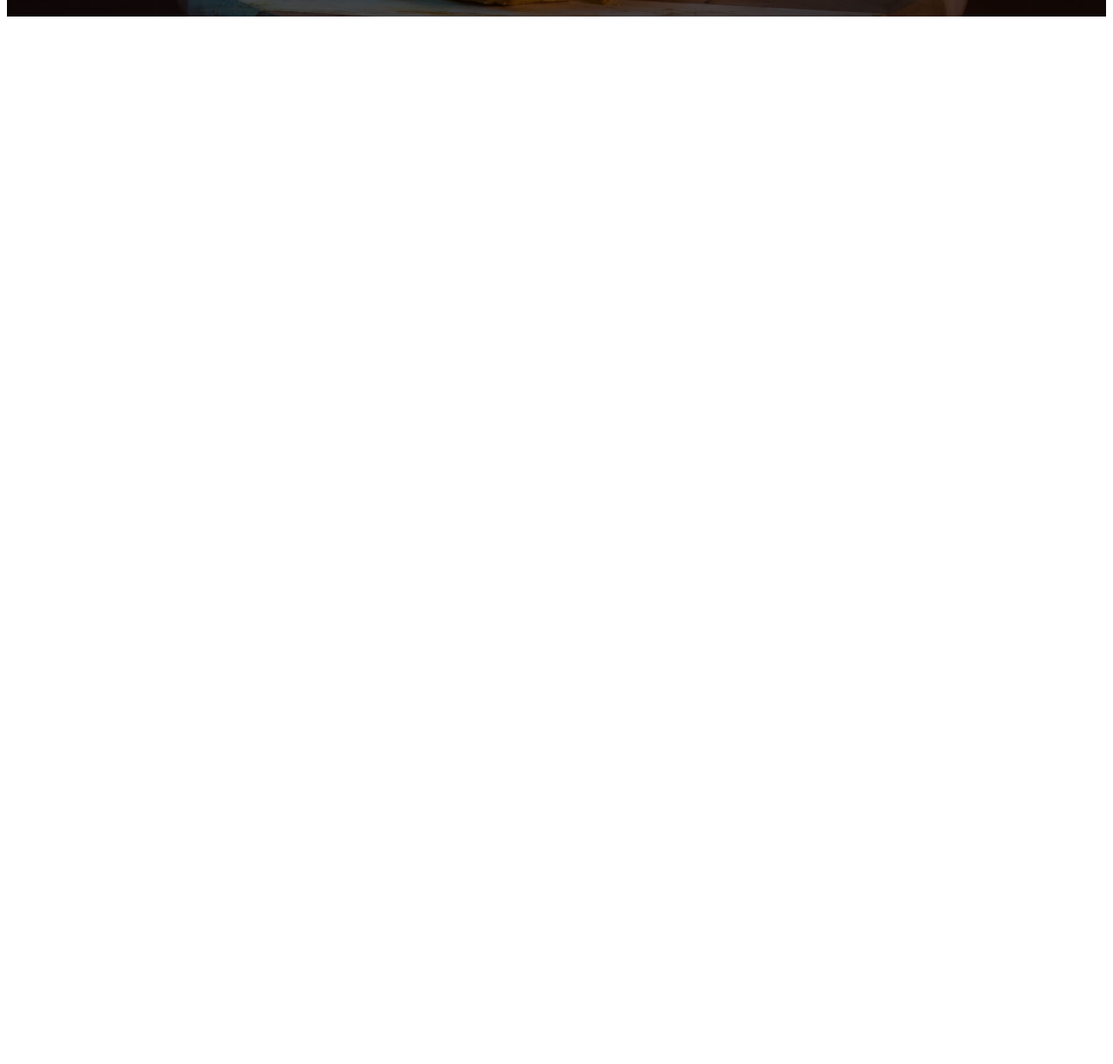
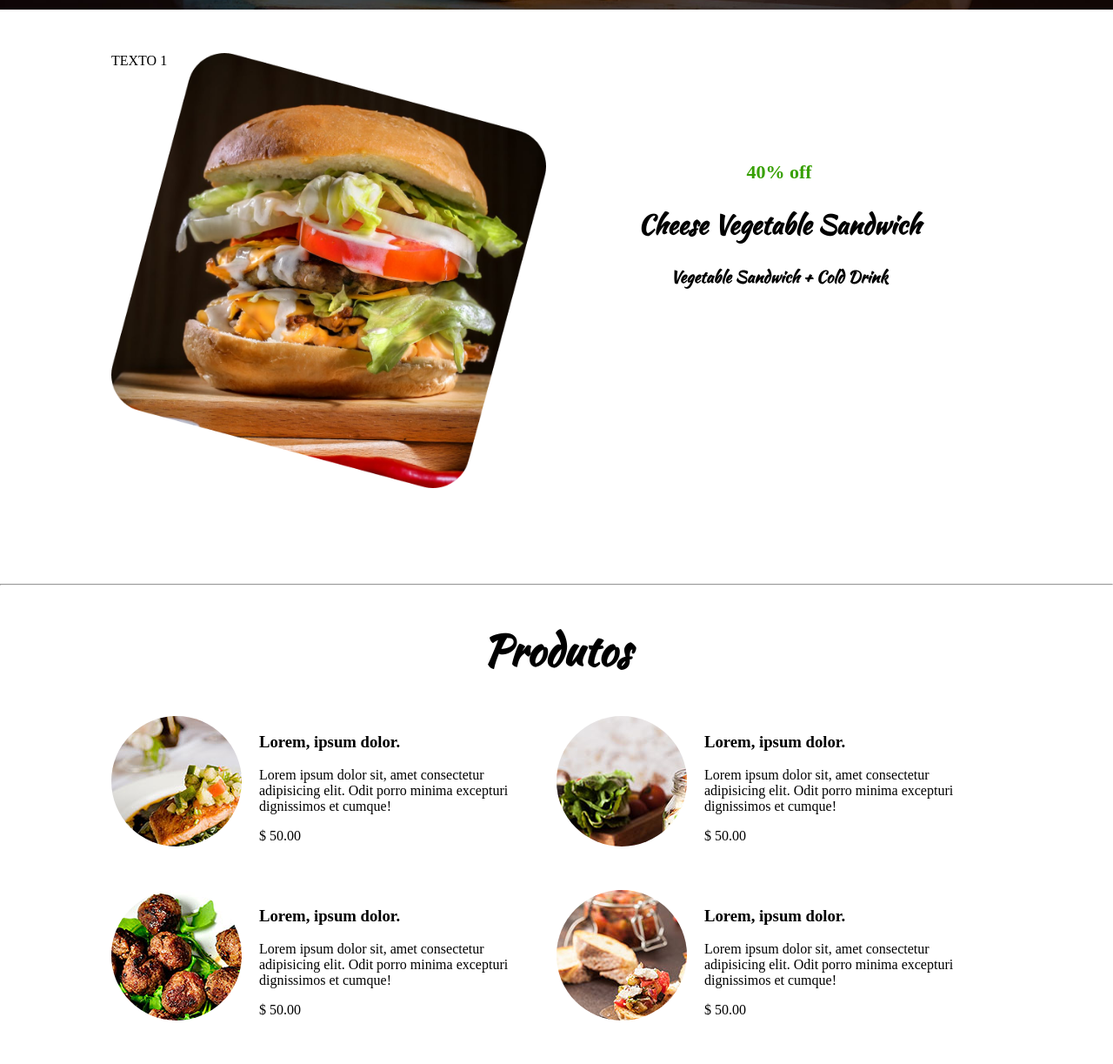
Before and after one commit to professornelcimariano/projeto_html_restaurante, a plain HTML site: page index.html in a window 1280 px wide. Shown: the part 569-1792 px from the top of the page at 87% size. Before the commit the page ends 800 px from the top, so only its background shows below. Drawn offline with Linux system fonts and the light colour scheme.

Commit message:
Commit com a inserção de imagens no projeto e criação da section menu

```diff
--- a/index.html
+++ b/index.html
@@ -1,4 +1,5 @@
 <!DOCTYPE html>
+<html lang="en">
 
 <head>
     <meta charset="UTF-8">
@@ -12,6 +13,10 @@
     <link href="https://fonts.googleapis.com/css2?family=Kaushan+Script&display=swap" rel="stylesheet">
 
     <style>
+        body {
+            margin: 0 !important;
+        }
+
         .menu {
             width: 100%;
             /* width = Largura */
@@ -61,6 +66,7 @@
             padding: 20px;
             /* background-color: #ff9100; */
 
+
         }
 
         .menu ul li a:hover {
@@ -75,6 +81,7 @@
             background-image: url('img/banner.jpg');
             background-size: cover;
             background-position: center;
+            margin-bottom: 50px;
 
         }
 
@@ -90,6 +97,92 @@
             margin-top: 0;
             font-family: 'Kaushan Script', cursive;
             font-weight: 100;
+        }
+
+        .container {
+            width: 80%;
+            margin: auto;
+            /* background-color: #91c76d; */
+            min-height: 300px;
+            display: flex;
+        }
+
+        .mkt {}
+
+        .mkt .mkt-img {
+            flex: 1;
+            height: 500px;
+            background-image: url('img/burguer.png');
+            background-repeat: no-repeat;
+            background-size: contain;
+            /* background-color: #ff9100; */
+        }
+
+        .mkt .mkt-text {
+            flex: 1;
+            height: 500px;
+            text-align: center;
+            padding-top: 10%;
+            /* background-color: #9d5d0a; */
+
+
+
+        }
+
+        .mkt .mkt-text p {
+            color: #37a000;
+            font-weight: bold;
+            font-size: 22px;
+        }
+
+        .mkt .mkt-text h2 {
+           font-weight: bold;
+           font-family: 'Kaushan Script', cursive;
+           font-size: 30px;
+        }
+
+        .mkt .mkt-text h3 {
+            font-family: 'Kaushan Script', cursive;
+        }
+
+        .products {
+            /* background-color: #ff9100; */
+            min-height: 300px;
+            width: 100%;
+        }
+
+        .products h2 {
+            text-align: center;
+            font-family: 'Kaushan Script', cursive;
+            font-size: 3em;
+        }
+
+        .product-container {
+            width: 80%;
+            margin: auto;
+            display: flex;
+            flex-wrap: wrap;
+        }
+
+        .products .product-items {
+            /* background-color: aqua;                 */
+            width: 50%;
+            height: 200px;
+            display: flex;
+        }
+
+        .products .product-items .items-img {
+            /* flex: 1; */
+            height: 150px;
+            width: 150px;
+            /* background-color: #ff9100; */
+        }
+
+        .products .product-items .items-text {
+            flex: 1;
+            height: 200px;
+            padding: 0 20px;
+            /* background-color: #09ff00;  */
         }
     </style>
 
@@ -117,7 +210,7 @@
                 <br>
                 <span style="font-size: 1em; font-family: 'Montserrat', sans-serif;">
                     Os Lanches mais
-                    <strong style="background-color: rgba(255, 145, 0, 0.7 ); padding: 4px;">
+                    <strong style="background-color: rgba(255, 145, 0, 0.7); padding: 4px;">
                         Saborosos
                     </strong>
                     em Guaratinguetá - SP!!! </span>
@@ -127,6 +220,100 @@
 
     </section>
 
+
+    <section class="mkt">
+        <div class="container">
+
+            <div class="mkt-img"> TEXTO 1 </div>
+
+            <div class="mkt-text">
+                <p>40% off </p>
+                <h2>Cheese Vegetable Sandwich</h2>
+                <h3>Vegetable Sandwich + Cold Drink</h3>
+            </div>
+
+        </div>
+    </section>
+
+    <hr>
+
+    <section class="products">
+        <h2>Produtos</h2>
+        <div class="product-container">
+
+            <div class="product-items ">
+                <div class="items-img"
+                    style="background-image: url('img/1-product.jpg'); background-repeat: no-repeat; border-radius: 50%;">
+                </div>
+                <div class="items-text">
+                    <h3> Lorem, ipsum dolor.</h3>
+                    <p>
+                        Lorem ipsum dolor sit, amet consectetur adipisicing elit. Odit porro minima excepturi
+                        dignissimos et cumque!
+                    </p>
+                    <p>
+                        $ 50.00
+                    </p>
+                </div>
+            </div>
+
+            <div class="product-items ">
+                <div class="items-img"
+                    style="background-image: url('img/2-product.jpg'); background-repeat: no-repeat; border-radius: 50%;">
+                </div>
+                <div class="items-text">
+                    <h3> Lorem, ipsum dolor.</h3>
+                    <p>
+                        Lorem ipsum dolor sit, amet consectetur adipisicing elit. Odit porro minima excepturi
+                        dignissimos et cumque!
+                    </p>
+                    <p>
+                        $ 50.00
+                    </p>
+                </div>
+            </div>
+
+            <div class="product-items ">
+                <div class="items-img"
+                    style="background-image: url('img/3-product.jpg'); background-repeat: no-repeat; border-radius: 50%;">
+                </div>
+                <div class="items-text">
+                    <h3> Lorem, ipsum dolor.</h3>
+                    <p>
+                        Lorem ipsum dolor sit, amet consectetur adipisicing elit. Odit porro minima excepturi
+                        dignissimos et cumque!
+                    </p>
+                    <p>
+                        $ 50.00
+                    </p>
+                </div>
+            </div>
+
+            <div class="product-items ">
+                <div class="items-img"
+                    style="background-image: url('img/4-product.jpg'); background-repeat: no-repeat; border-radius: 50%;">
+                </div>
+                <div class="items-text">
+                    <h3> Lorem, ipsum dolor.</h3>
+                    <p>
+                        Lorem ipsum dolor sit, amet consectetur adipisicing elit. Odit porro minima excepturi
+                        dignissimos et cumque!
+                    </p>
+                    <p>
+                        $ 50.00
+                    </p>
+                </div>
+            </div>
+
+
+
+
+
+
+        </div>
+    </section>
+
+
 </body>
 
 </html>
```
Also changed, not shown: img/1-product.jpg (added), img/2-product.jpg (added), img/3-product.jpg (added), img/4-product.jpg (added), img/5-product.jpg (added), img/6-product.jpg (added), img/burguer.png (added).
